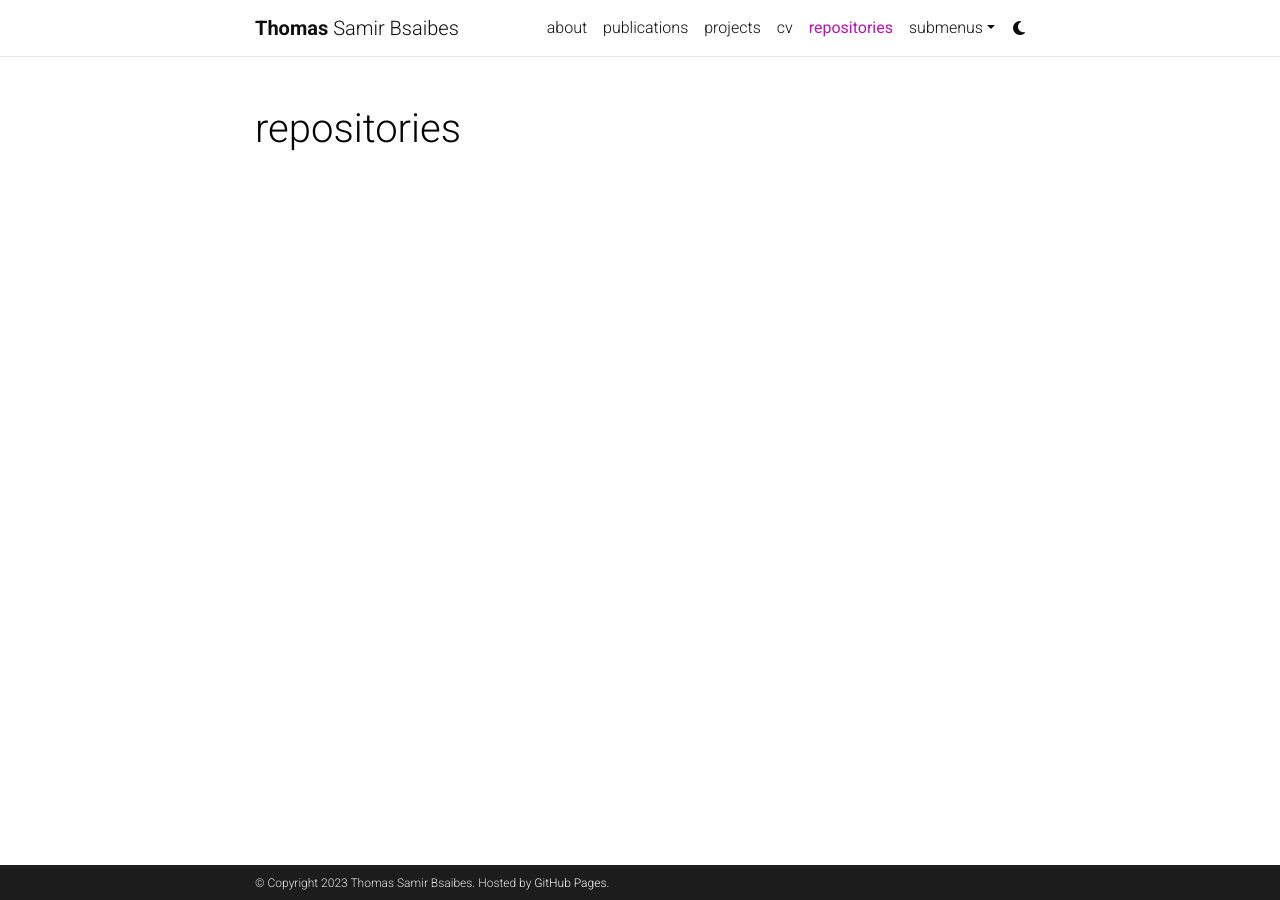
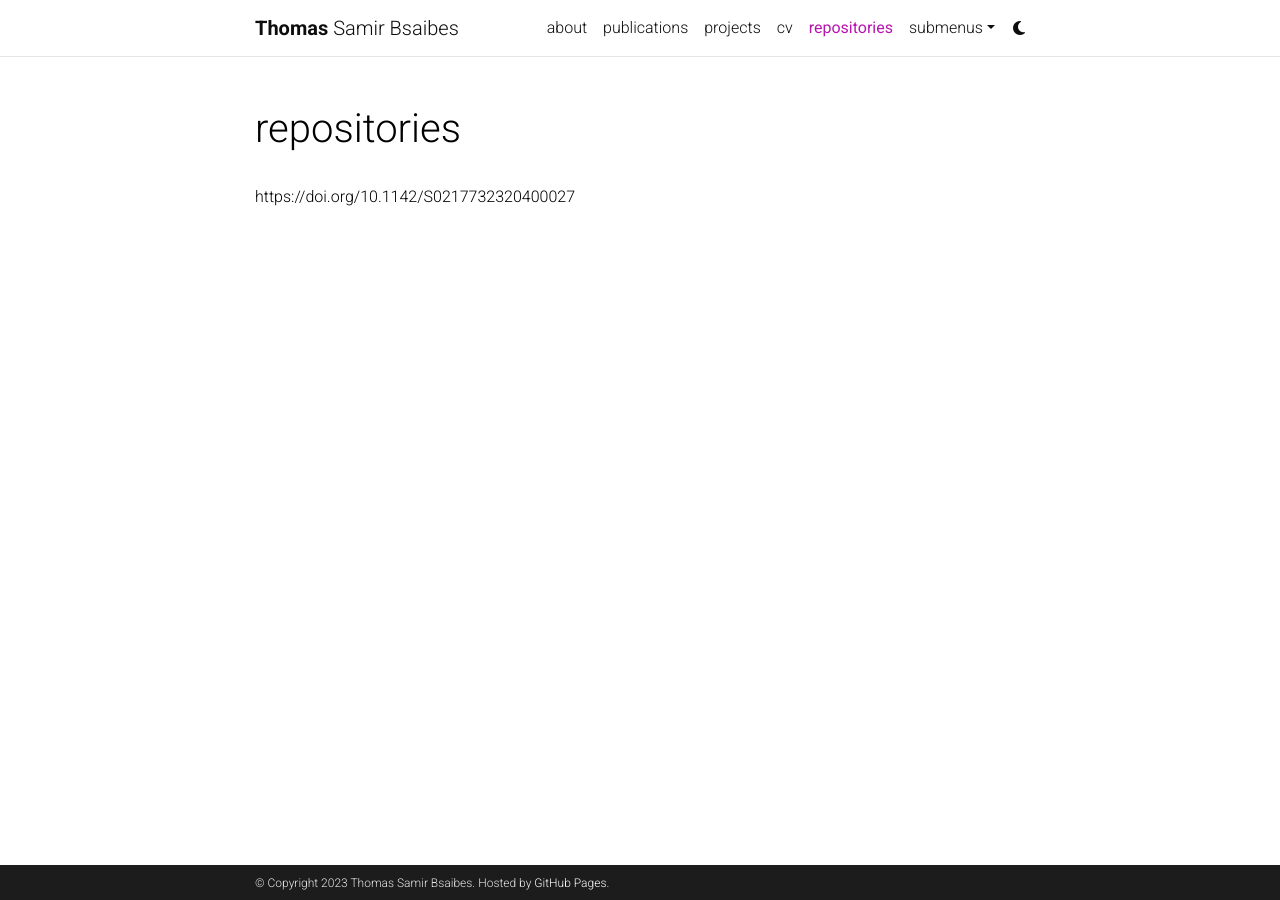
Before and after one commit to BsaibesT/bsaibest.github.io, a Jekyll site: the page built from _pages/links.md, in a window 1280 px wide. Built offline with Jekyll 4.4.1, drawn with Linux system fonts in a browser that asks for light colours; comment, search, counter and statistics services are not loaded; a style sheet for code colours, icons or effects is not loaded; part of the change alters nothing that is shown.

Commit message:
Update links.md

```diff
--- a/_pages/links.md
+++ b/_pages/links.md
@@ -6,3 +6,5 @@ description:
 nav: True
 nav_order: 4
 ---
+
+https://doi.org/10.1142/S0217732320400027
```
